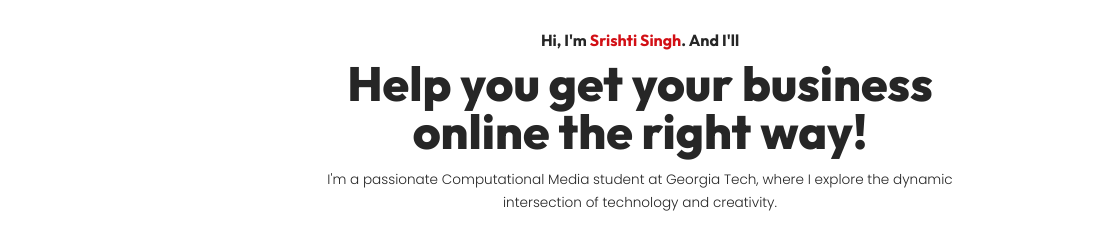
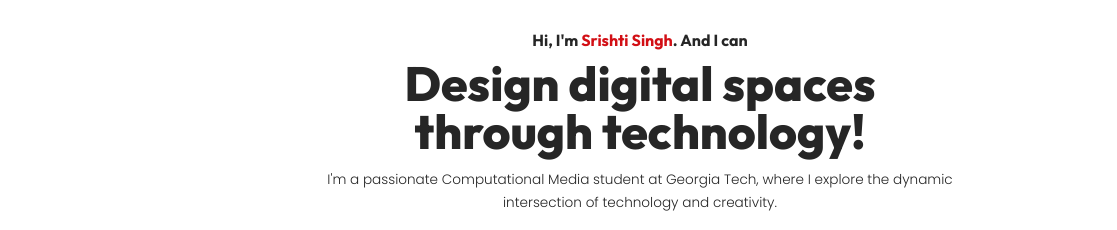
Before and after one commit to srishtisinghh/srishtisinghh.github.io, a plain HTML site: page index.html in a window 1280 px wide. Shown: the part 437-667 px from the top of the page, 0-1117 px from the left. Drawn offline with nearby package versions, Linux system fonts and the light colour scheme; files whose address does not match are found by name.

Commit message:
header change

```diff
--- a/index.html
+++ b/index.html
@@ -38,8 +38,8 @@
                 <div><img src="./assets/header.JPG" alt=""></div>
             </article>
             <article class="header__content">
-                <h4>Hi, I'm <span> Srishti Singh</span>. And I'll</h4>
-                <h1>Help you get your business</br>online the right way!</h1>
+                <h4>Hi, I'm <span> Srishti Singh</span>. And I can</h4>
+                <h1>Design digital spaces</br>through technology!</h1>
                 <p>I'm a passionate Computational Media student at Georgia Tech, where I explore the dynamic intersection of technology and creativity.</p>
                 <div class="header__cta">
                     <a href="#contact" class="btn primary">Hire me!</a>
```
